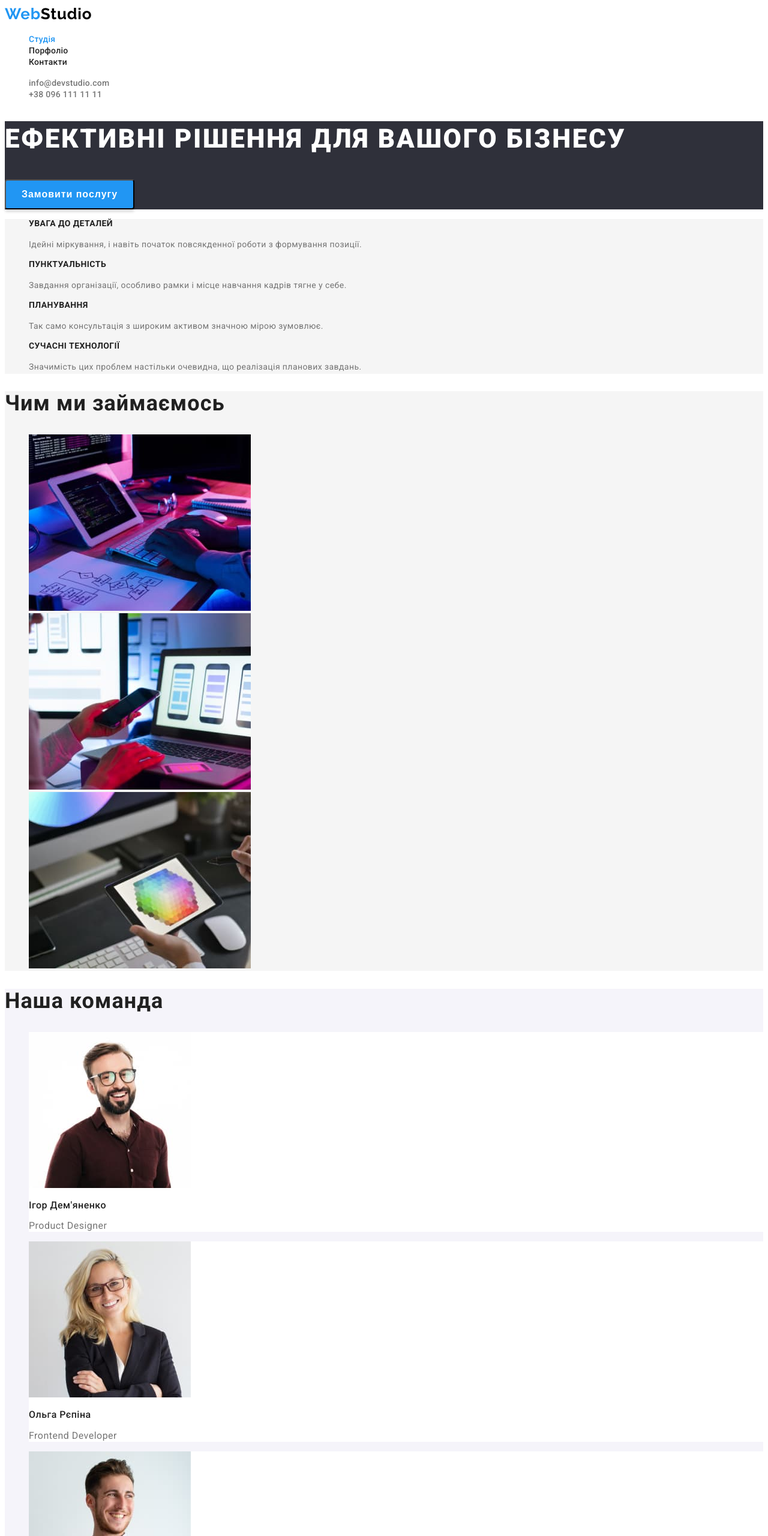
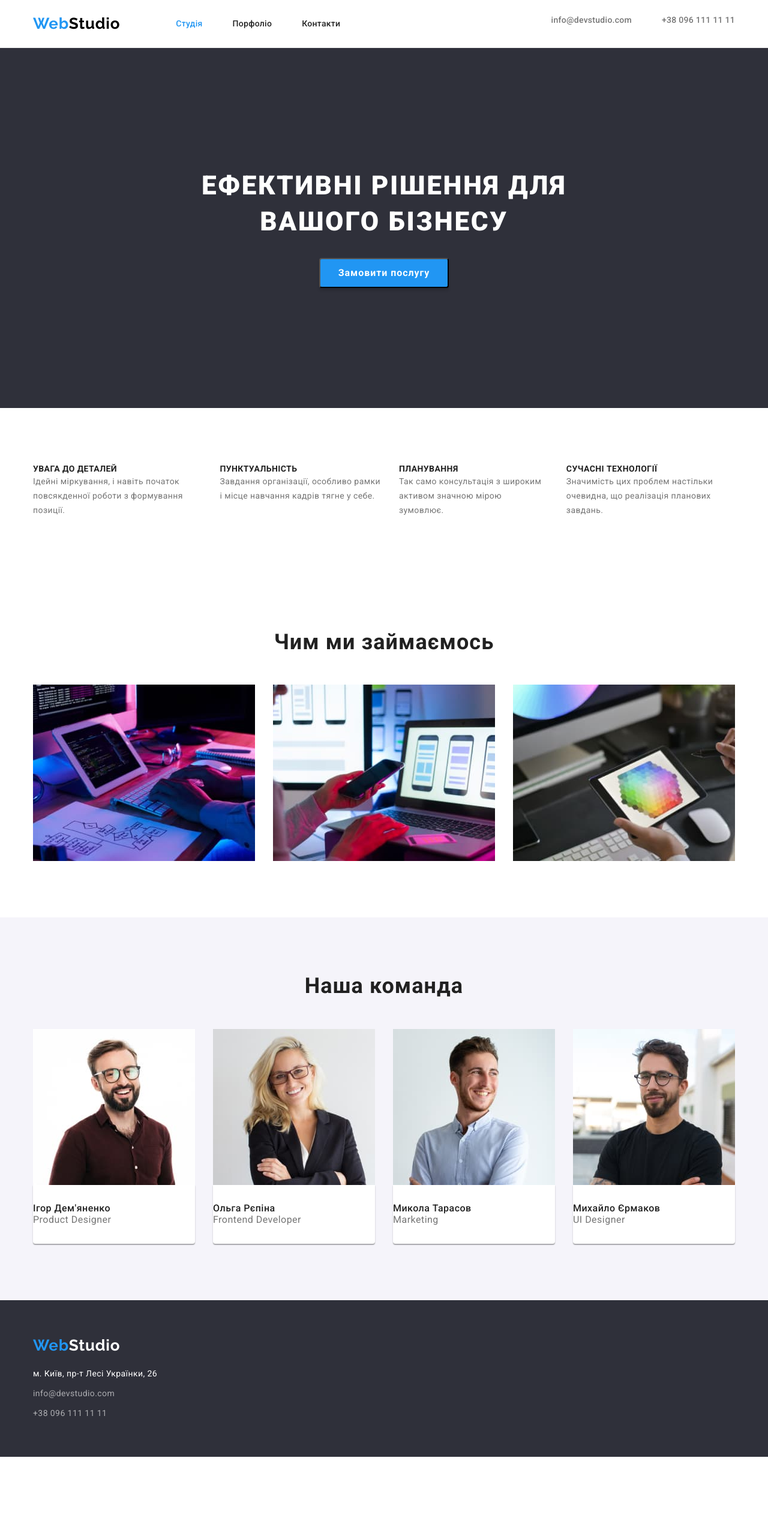
Before and after one commit to MarCher21/MarCher21-goit-markup-hw-05, a plain HTML site: page index.html in a window 1280 px wide. Shown: the top 2560 px of the page at 60% size. After the commit the page ends 2428 px from the top, so only its background shows below. Drawn offline with nearby package versions, Linux system fonts and the light colour scheme.

Commit message:
update homework3.1

```diff
--- a/css/styles.css
+++ b/css/styles.css
@@ -15,6 +15,23 @@
 
 }
 
+*,
+*::before,
+*::after {
+  box-sizing: border-box;
+}
+
+h1,
+h2,
+h3,
+h4,
+h5,
+h6,
+ul,
+p{
+    margin: 0;
+    padding: 0;
+}
 
 body{
     font-family: "Roboto", sans-serif;
@@ -29,6 +46,12 @@ body{
 
 .link{
     text-decoration: none;
+}
+
+img {
+    display: block;
+    max-width: 100%;
+    height: auto;
 }
 
 
@@ -59,7 +82,7 @@ color: var(--logo-studio-color);
 }
 
 .site-nav .link:hover,
-.site-nav .link:hover {
+.site-nav .link:focus {
     color: var(--hover-color);
 }
 
@@ -74,6 +97,40 @@ letter-spacing: 0.02em;
 .auth-nav .link:hover,
 .auth-nav .link:focus {
     color: var(--hover-color);
+}
+
+/* Header flex */
+.container{
+    width: 100%;
+    max-width: 1200px;
+    margin: 0 auto;
+    padding: 0 15px;
+}
+
+.header{
+    padding: 24px 0;
+    border-bottom: 1px solid #ECECEC;
+}
+
+.header-cont {
+    display: flex;
+    justify-content: space-between;
+}
+
+.header-nav{
+    display:flex;
+    align-items: center;
+    gap: 93px;
+}
+
+.site-nav{
+    display: flex;
+    gap: 50px;
+}
+
+.auth-nav{
+    display: flex;
+    gap: 50px;
 }
 
 /* section hero */
@@ -91,20 +148,30 @@ letter-spacing: 0.02em;
 }
 .hero{
     background-color: var(--second-bg-color);
+   padding: 200px 0;
+   margin: 0 auto;
+    text-align: center;
+align-items: center;
 }
+
 .hero-title{
+margin: auto;
+margin-bottom: 30px;
+text-align: center;
+
 font-weight: 900;
 font-size: 44px;
 line-height: 1.36;
 letter-spacing: 0.06em;
 text-transform: uppercase;
 color: var(--second-text-color);
+max-width: 696px;
 }
 
 .hero-button{
-    width: 216px;
-    height: 50px;
-    box-shadow: 0px 4px 4px rgba(0, 0, 0, 0.15);
+width: 216px;
+height: 50px;
+box-shadow: 0px 4px 4px rgba(0, 0, 0, 0.15);
 border-radius: 4px;
 background-color: var(--hover-color);
 
@@ -114,6 +181,10 @@ font-size: 16px;
 line-height: 1.87;
 letter-spacing: 0.06em;
 cursor: pointer;
+align-items: center;
+text-align: center;
+display: inline-block;
+margin: 0 auto;
 }
 
 
@@ -123,10 +194,15 @@ background-color: var(--button-active-bg-color) ;
 color: var(--second-text-color);
 }
 
+section{
+    padding: 94px 0;
+}
 
 /* section quality */
-.quality{
-    background-color: var(--project-color);
+.quality-list{
+    display: flex;
+    gap: 30px;
+
 }
 
 .quality-tittle{
@@ -144,15 +220,23 @@ letter-spacing: 0.03em;
 color: var(--p-color);
 }
 /* section services */
-.services{
-    background-color: var(--project-color);
-}
+
 .services-title{
 font-weight: 700;
 font-size: 36px;
 line-height: 1.16;
 letter-spacing: 0.03em;
+margin-bottom: 50px;
+text-align: center;
 }
+
+.services-container{
+    text-align: center;
+}
+ .services-list{
+    display: flex;
+    gap: 30px;
+ }
 
 /* section team */
 .team{
@@ -163,9 +247,13 @@ font-weight: 700;
 font-size: 36px;
 line-height: 1.16;
 letter-spacing: 0.03em;
+margin-bottom: 50px;
+text-align: center;
+
 }
 .team-item{
     background-color: var(--main-bg-color);
+    border: 2px ;
 }
 .name-tittle{
     font-weight: 500;
@@ -179,8 +267,21 @@ line-height: 1.18;
 letter-spacing: 0.03em;
 color: var(--p-color);
 }
+ .team-container{
+    text-align: center;
+ }
 
+.team-list{
+    display: flex;
+    gap: 30px;
 
+}
+
+.container-card{
+    padding: 30px 0;
+    box-shadow: 0px 1px 3px rgba(0, 0, 0, 0.12), 0px 1px 1px rgba(0, 0, 0, 0.14), 0px 2px 1px rgba(0, 0, 0, 0.2);
+border-radius: 0px 0px 4px 4px;
+}
 
 /* footer */
 .contact-inform{
@@ -192,13 +293,17 @@ letter-spacing: 0.03em;
 }
 .footer-bg{
     background-color: var(--second-bg-color);
+    padding-top: 60px;
+    padding-bottom: 60px;
 }
+
 
 .footer-logo{
     color: var(--hover-color);
 
 }
 .logo-footer{
+    display: block;
     color: var(--main-bg-color);
     font-family: 'Raleway';
 font-style: normal;
@@ -206,11 +311,20 @@ font-weight: 700;
 font-size: 26px;
 line-height: 1.19;
 letter-spacing: 0.03em;
+margin-bottom: 20px;
 }
+
+.contact-item{
+    margin-bottom: 9px;
+}
+
+.contact-item:last-child{
+    margin-bottom: 0;
+}
+
 
 .contact-item .link{
     color: var(--contacts-color);
-
 }
 
 .contact-item .link:hover,
@@ -218,6 +332,9 @@ letter-spacing: 0.03em;
     color: var(--hover-color);
 }
 
+.adress-item{
+    margin-bottom: 9px;
+}
 .adress-item .link{
     color: var(--main-bg-color);
 }
@@ -227,6 +344,11 @@ letter-spacing: 0.03em;
     color: var(--hover-color);
 }
 
+.footer-container{
+    display:block;
+    margin-right: 70px;
+
+}
 /* Portfolio site */
 
 .nav-item.link.current{
@@ -235,16 +357,17 @@ letter-spacing: 0.03em;
 .filter-button{
     background-color:var(--third-bg-color);
     border-radius: 4px;
-    width: 125px;
-    height: 38px;
     font-weight: 500;
 font-size: 16px;
 line-height: 1.62;
 letter-spacing: 0.03em;
 cursor: pointer;
+padding: 6px 22px;
+border-color: transparent;
 }
 
-.filter-button:hover{
+.filter-button:hover,
+.filter-button:focus{
     background-color: var(--button-active-bg-color) ;
 color: var(--second-text-color);
 }
@@ -254,9 +377,6 @@ color: var(--second-text-color);
     background-color: var(--hover-color);
 }
 
-.projects{
-    background-color: var(--project-color);
-}
 .project-title{
     font-weight: 700;
 font-size: 18px;
@@ -270,3 +390,31 @@ line-height: 1.87;
 letter-spacing: 0.03em;
 color: var(--p-color);
 }
+
+.filter-list{
+    display: flex;
+    justify-content: center;
+    gap: 8px;
+    margin-bottom: 34px;
+}
+.project-container{
+    display: flex;
+}
+
+.project-list{
+    display:flex;
+    justify-content: space-between;
+    flex-wrap: wrap;
+    gap: 30px;
+}
+
+.project-item{
+max-width: 370px;
+}
+
+.portfolio-cards{
+    padding: 20px 24px;
+    border-bottom: 1px solid #EEEEEE;
+    border-left: 1px solid #EEEEEE;
+    border-right: 1px solid #EEEEEE;
+}
--- a/index.html
+++ b/index.html
@@ -5,6 +5,9 @@
     <meta http-equiv="X-UA-Compatible" content="IE=edge" />
     <meta name="viewport" content="width=device-width, initial-scale=1.0" />
     <title>WebStudio</title>
+    <link
+    rel="stylesheet"
+    href="https://cdnjs.cloudflare.com/ajax/libs/modern-normalize/1.0.0/modern-normalize.min.css"/>
     <link rel="stylesheet" href="./css/styles.css" />
     <link rel="preconnect" href="https://fonts.googleapis.com">
     <link rel="preconnect" href="https://fonts.googleapis.com">
@@ -13,8 +16,9 @@
 
   </head>
   <body>
-    <header>
-      <nav>
+    <header class="header">
+      <div class="container header-cont">
+          <nav class="header-nav">
             <a class="logo-link link" href="./index.html"> <span class="logo">Web</span>Studio</a>
             <ul class="site-nav list">
               <li>
@@ -37,13 +41,17 @@
               <a class="auth-link link" href="tel:+380961111111">+38 096 111 11 11</a>
             </li>
           </ul>
+      </div>
+
     </header>
     <main>
       <section class="hero">
             <h1 class="hero-title">Ефективні рішення для вашого бізнесу</h1>
             <button class="hero-button" type="button">Замовити послугу</button>
       </section>
+
       <section class="quality">
+        <div class="container">
             <h2 class="visually-hidden">Особливості</h2>
             <ul class="quality-list list">
               <li class="quality-item">
@@ -74,8 +82,11 @@
                 </p>
               </li>
             </ul>
+        </div>
+
       </section>
       <section class="services">
+        <div class="container">
             <h2 class="services-title">Чим ми займаємось</h2>
             <ul class="services-list list">
               <li class=" img-coding">
@@ -92,34 +103,51 @@
                 <img src="./images/color.type.jpg" width="370" alt="дизайн" />
               </li>
             </ul>
+        </div>
         </section>
+
         <section class="team">
+          <div class="container">
             <h2 class="team-tittle">Наша команда</h2>
               <ul class="team-list list">
                 <li class="team-item">
                   <img src="./images/igor.jpg" alt="Ігор Дем'яненко" width="270" />
+                  <div class="container-card">
                     <h3 class="name-tittle">Ігор Дем'яненко</h3>
                     <p class="team-text">Product Designer</p>
+                  </div>
+
                 </li>
                 <li class="team-item">
                   <img src="./images/olga.jpg" alt="Ольга Рєпіна" width="270" />
+                  <div class="container-card">
                     <h3 class="name-tittle">Ольга Рєпіна</h3>
                     <p class="team-text">Frontend Developer</p>
+                  </div>
+
                 </li>
                 <li class="team-item">
                   <img src="./images/mikola.jpg" alt="Микола Тарасов" width="270" />
+                  <div class="container-card">
                     <h3 class="name-tittle">Микола Тарасов</h3>
                     <p class="team-text">Marketing</p>
+                  </div>
+
                 </li>
                 <li class="team-item">
                   <img src="./images/mihailo.jpg" alt="Михайло Єрмаков" width="270" />
+                  <div class="container-card">
                     <h3 class="name-tittle">Михайло Єрмаков</h3>
                     <p class="team-text">UI Designer</p>
+                  </div>
+
                 </li>
               </ul>
+          </div>
         </section>
     </main>
     <footer class="footer-bg">
+      <div class="container">
           <a class="logo-footer link" href="./index.html"><span class="footer-logo">Web</span>Studio</a>
 
         <address class="contact-inform">
@@ -138,6 +166,8 @@
             </li>
           </ul>
         </address>
+      </div>
+
     </footer>
   </body>
 </html>
```
Also changed, not shown: portfolio.html (+55 -5 lines). Lines whose indentation alone changed are shown as unchanged.
